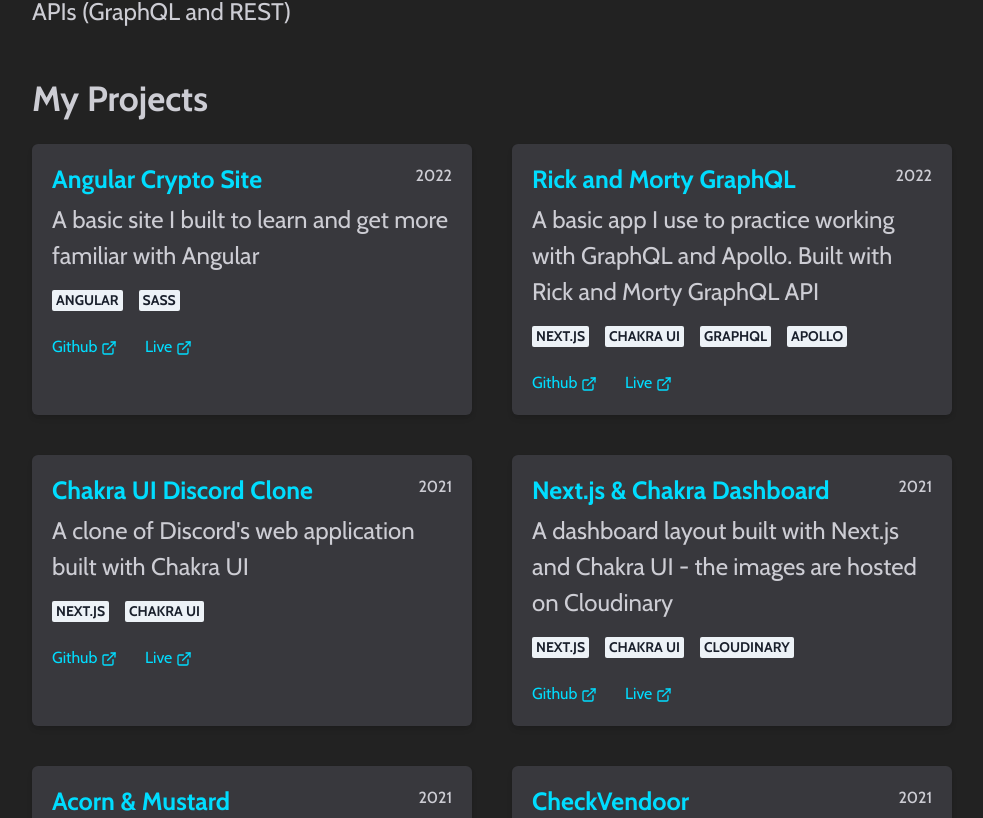
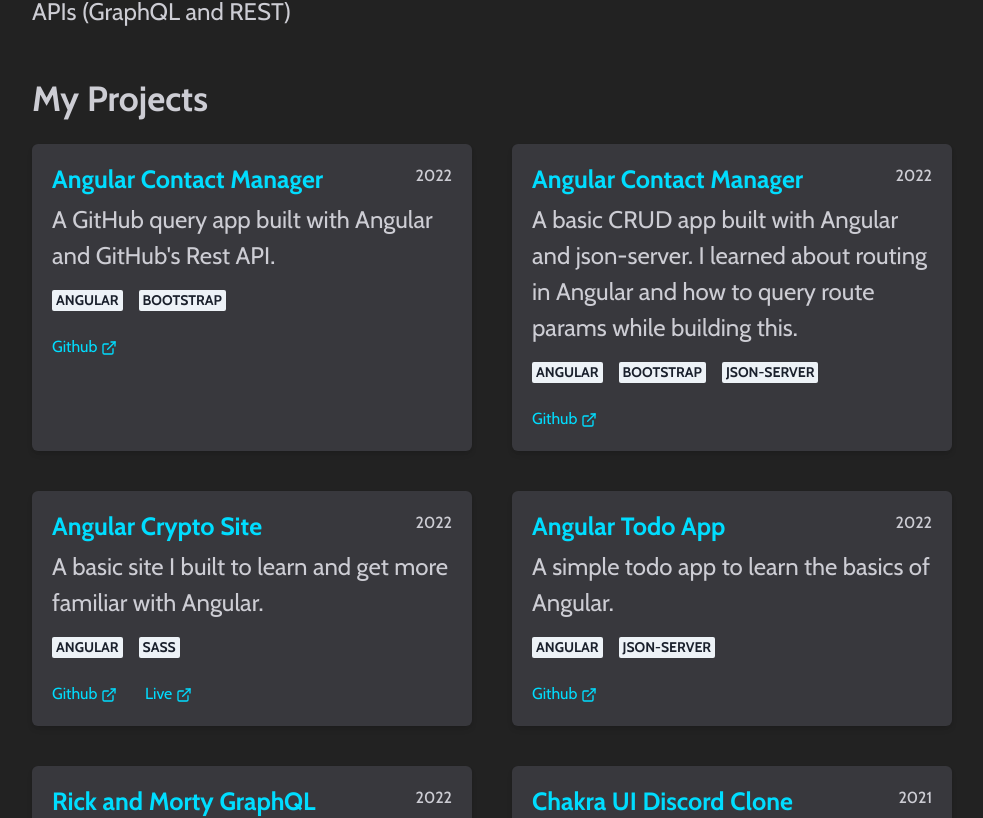
Before and after one commit to nefejames/my-portfolio-v3, a Next.js app: page / in a window 1280 px wide. Shown: the part 487-1305 px from the top of the page, without its empty margins (148-1131 px from the left). Built offline with nearby package versions, Linux system fonts and the light colour scheme.

Commit message:
added projects

```diff
--- a/components/ProjectCard.tsx
+++ b/components/ProjectCard.tsx
@@ -13,15 +13,7 @@ import {
 } from "@chakra-ui/react";
 import { ExternalLinkIcon } from "@chakra-ui/icons";
 import { Card } from "./index";
-
-interface ProjectCardProps {
-  title: string;
-  details: string;
-  tags: string[];
-  year: string;
-  liveUrl: string;
-  githubUrl?: string;
-}
+import { Project } from "@data/projectsData";
 
 export default function ProjectCard({
   title,
@@ -30,7 +22,7 @@ export default function ProjectCard({
   year,
   githubUrl,
   liveUrl,
-}: ProjectCardProps) {
+}: Project) {
   return (
     <Card>
       {/* <Image
@@ -71,9 +63,11 @@ export default function ProjectCard({
             </Link>
           )}
 
-          <Link href={liveUrl} isExternal color="#00DDFF">
-            Live <ExternalLinkIcon />
-          </Link>
+          {liveUrl && (
+            <Link href={liveUrl} isExternal color="#00DDFF">
+              Live <ExternalLinkIcon />
+            </Link>
+          )}
         </Stack>
       </Box>
     </Card>
--- a/data/projectsData.ts
+++ b/data/projectsData.ts
@@ -1,25 +1,48 @@
-interface Project {
+export interface Project {
   title: string;
   details: string;
   tags: string[];
   year: string;
-  liveUrl: string;
+  liveUrl?: string;
   githubUrl?: string;
 }
 
 const projectsData: Project[] = [
   {
+    title: "Angular Contact Manager",
+    details: "A GitHub query app built with Angular and GitHub's Rest API.",
+    tags: ["Angular", "Bootstrap"],
+    year: "2022",
+    githubUrl: "https://github.com/nefejames/angular-contact-manager",
+  },
+  {
+    title: "Angular Contact Manager",
+    details:
+      "A basic CRUD app built with Angular and json-server. I learned about routing in Angular and how to query route params while building this.",
+    tags: ["Angular", "Bootstrap", "json-server"],
+    year: "2022",
+    githubUrl: "https://github.com/nefejames/angular-contact-manager",
+  },
+  {
     title: "Angular Crypto Site",
-    details: "A basic site I built to learn and get more familiar with Angular",
+    details:
+      "A basic site I built to learn and get more familiar with Angular.",
     tags: ["Angular", "Sass"],
     year: "2022",
     liveUrl: "https://angular-crypto-site.vercel.app/",
     githubUrl: "https://github.com/nefejames/angular-crypto-site",
   },
   {
+    title: "Angular Todo App",
+    details: "A simple todo app to learn the basics of Angular.",
+    tags: ["Angular", "json-server"],
+    year: "2022",
+    githubUrl: "https://github.com/nefejames/angular-todo-app",
+  },
+  {
     title: "Rick and Morty GraphQL",
     details:
-      "A basic app I use to practice working with GraphQL and Apollo. Built with Rick and Morty GraphQL API",
+      "A basic app I use to practice working with GraphQL and Apollo. Built with Rick and Morty GraphQL API.",
     tags: ["Next.js", "Chakra UI", "GraphQL", "Apollo"],
     year: "2022",
     liveUrl: "https://rick-and-morty-graphql-wine.vercel.app",
@@ -27,7 +50,7 @@ const projectsData: Project[] = [
   },
   {
     title: "Chakra UI Discord Clone",
-    details: "A clone of Discord's web application built with Chakra UI",
+    details: "A clone of Discord's web application built with Chakra UI.",
     tags: ["Next.js", "Chakra UI"],
     year: "2021",
     liveUrl: "https://chakra-discord-clone.vercel.app/servers/1/channels/1",
@@ -36,7 +59,7 @@ const projectsData: Project[] = [
   {
     title: "Next.js & Chakra Dashboard",
     details:
-      "A dashboard layout built with Next.js and Chakra UI - the images are hosted on Cloudinary",
+      "A dashboard layout built with Next.js and Chakra UI - the images are hosted on Cloudinary.",
     tags: ["Next.js", " Chakra UI", "Cloudinary"],
     year: "2021",
     liveUrl: "https://next-chakra-dashboard.vercel.app/",
@@ -59,14 +82,14 @@ const projectsData: Project[] = [
   },
   {
     title: "Cardilas",
-    details: "Cardilas makes buying cars easy for Nigerians",
+    details: "Cardilas makes buying cars easy for Nigerians.",
     tags: ["Next.js", "styled-components"],
     year: "2021",
     liveUrl: "https://ceedcap-cardilas.vercel.app/",
   },
   {
     title: "Contentful Recipe App",
-    details: "A recipe app built with Contentful CMS and Next.js",
+    details: "A recipe app built with Contentful CMS and Next.js.",
     tags: ["Next.js", "styled-components", "CMS"],
     year: "2021",
     liveUrl: "https://contentful-recipe-app.vercel.app/",
@@ -99,7 +122,7 @@ const projectsData: Project[] = [
   {
     title: "Recipe App",
     details:
-      "An application to search for different recipes built using the Edamam API. ",
+      "An application to search for different recipes built using the Edamam API.",
     tags: ["css", "react"],
     year: "2020",
     liveUrl: "https://daddynefs-recipe.netlify.app/",
@@ -116,7 +139,7 @@ const projectsData: Project[] = [
   },
   {
     title: "Geo-search app",
-    details: "A weather data built using Google Maps and Autocomplete APIs. ",
+    details: "A weather data built using Google Maps and Autocomplete APIs.",
     tags: ["css", "js"],
     year: "2019",
     githubUrl: "https://github.com/nefejames/DevC-GeoSearch",
```
